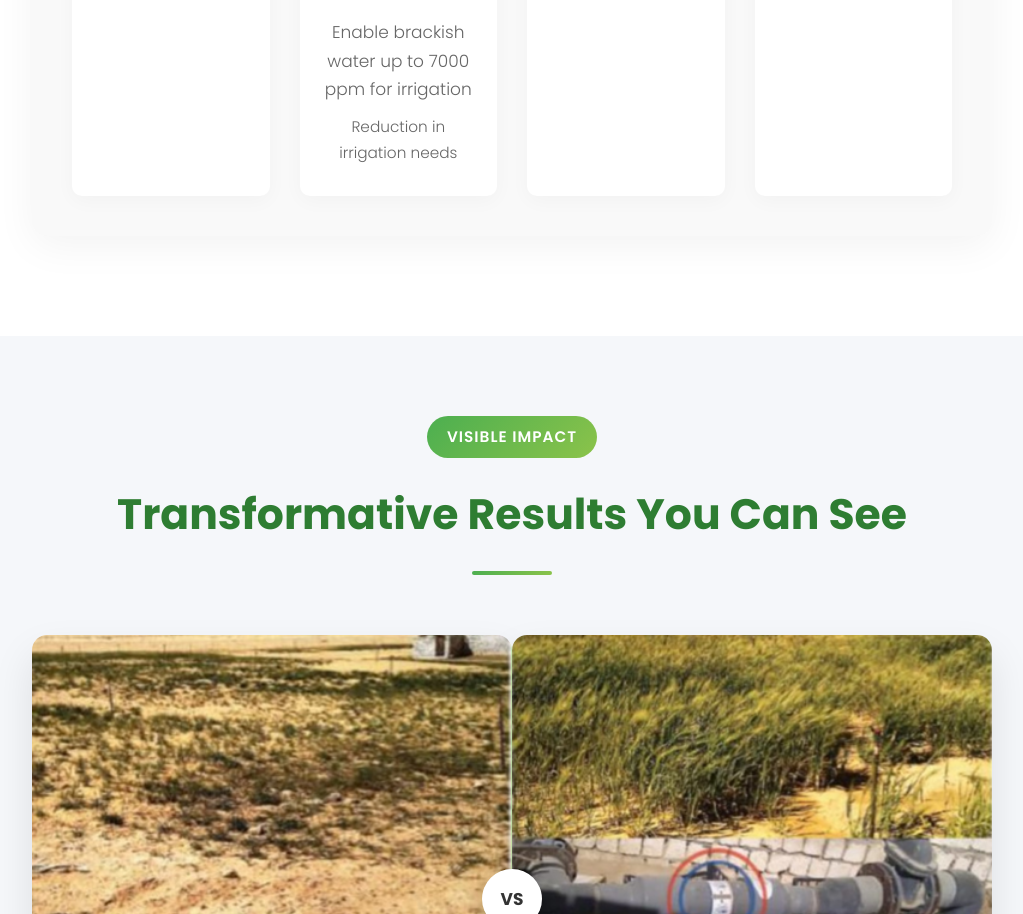
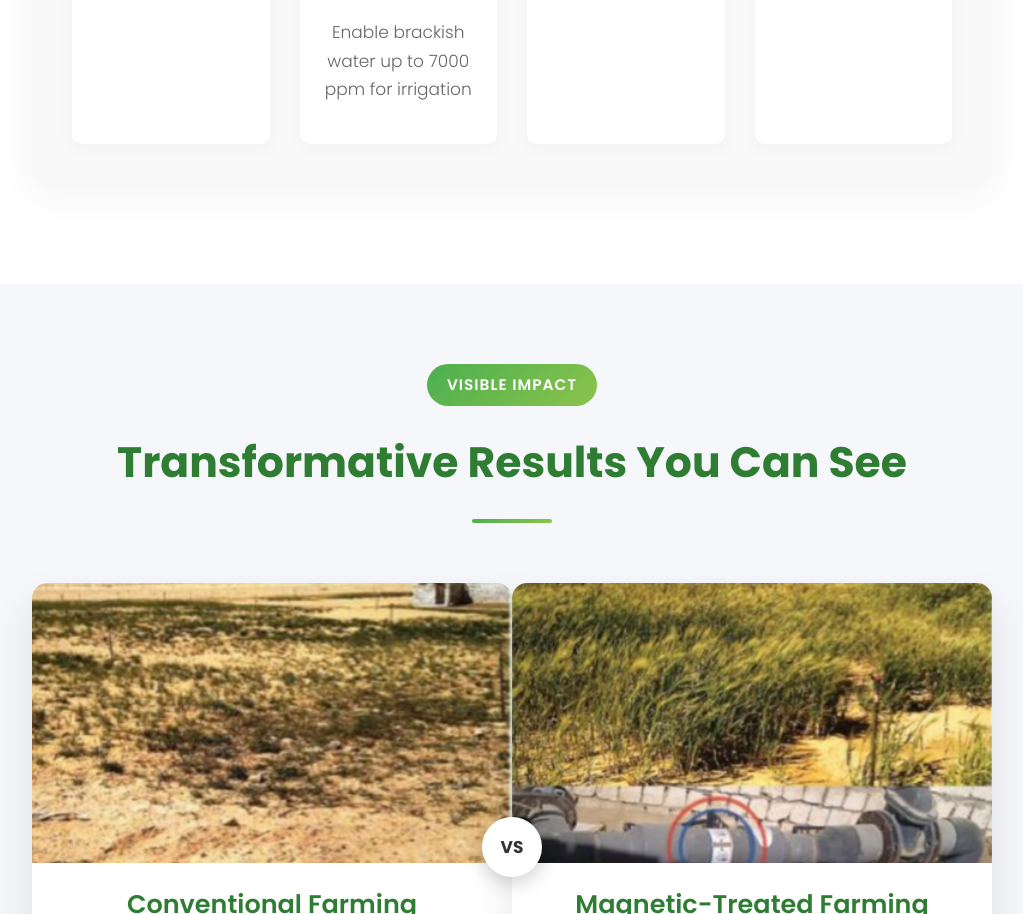
Before and after one commit to awais37402/Barak, a React (Create React App) app: page /magneticyieldalliance in a window 1280 px wide. Shown: the part 5967-6881 px from the top of the page, without its empty margins (128-1151 px from the left). Built offline with nearby package versions, Linux system fonts and the light colour scheme; a web font is replaced by a local one.

Commit message:
Update MagneticYieldAlliance.js

```diff
--- a/src/pages/MagneticYieldAlliance.js
+++ b/src/pages/MagneticYieldAlliance.js
@@ -321,7 +321,7 @@ const MagneticYieldAlliance = () => {
                 <div className="stat-item animate-on-scroll">
                   <div className="stat-value">Up to 7000 ppm</div>
                   <div className="stat-label">Enable brackish water up to 7000 ppm for irrigation</div>
-                  <div className="stat-desc">Reduction in irrigation needs</div>
+                  <div className="stat-desc"></div>
                 </div>
                 <div className="stat-item animate-on-scroll">
                   <div className="stat-value">10-15</div>
```
